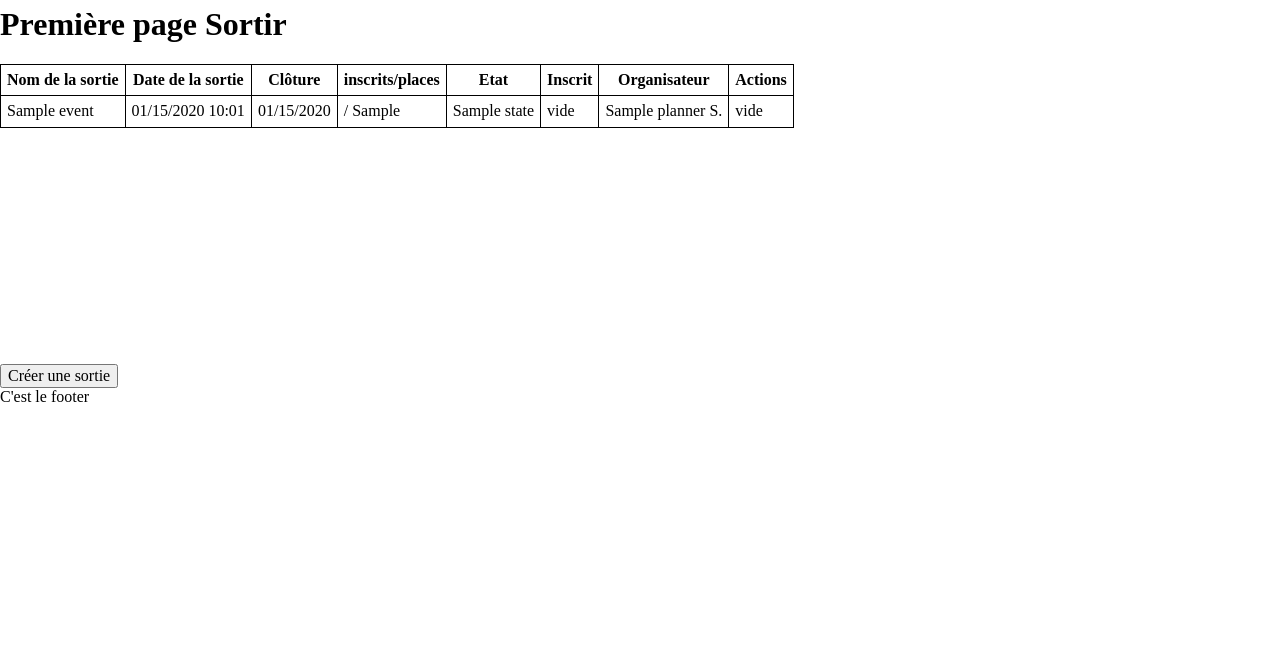
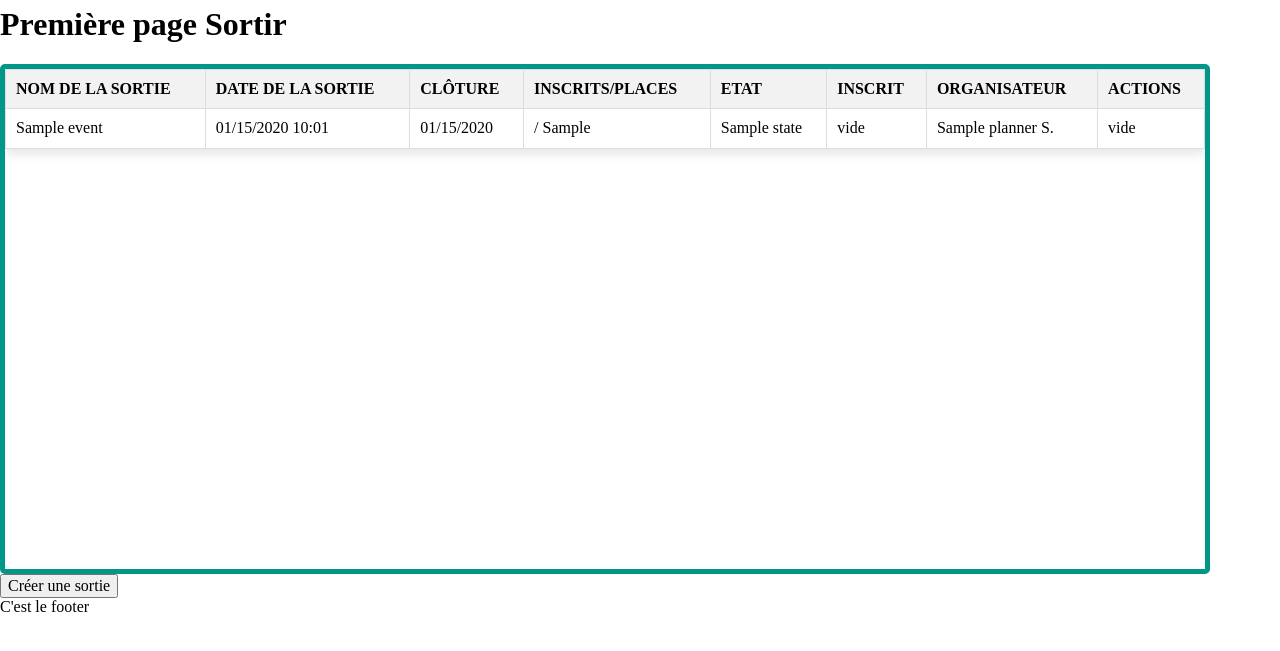
Before and after one commit to DeanCarole/sortir, a Symfony app: template templates/main/home.html.twig in a window 1280 px wide. Shown: the part 34-685 px from the top of the page. Run offline with Twig, Linux system fonts and the light colour scheme; the template is opened without the code that fills it: most values are stand-ins (such as "Sample title", 1, 10 or a date in 2020); some libraries are stand-ins or nearby versions.

Commit message:
MAJ françois

```diff
--- a/public/css/style.css
+++ b/public/css/style.css
@@ -2,20 +2,45 @@ a:hover {
     color: greenyellow;
 }
 
+/* -------- Tableau des sorties de la page d'accueil home -------- */
 .tableau {
-    min-height: 300px;
-    height: 300px; /*pour IE qui comprend rien, et qui ne reconnait pas min-height, mais qui comprend mal height*/
-    min-width: 800px;
-    width: 800px; /*pour IE qui comprend rien*/
-    overflow: auto; /*pour activer les scrollbarres*/
+    min-height: 500px;
+    height: 500px; /* pour permettre une hauteur variable en fonction du contenu */
+    min-width: 1200px;
+    width: 1200px; /* pour permettre une largeur variable en fonction du contenu */
+    overflow: auto; /* pour activer la scrollbar */
+    border: 5px solid #009688;
+    border-radius: 5px;
 }
 
-table, th, td {
-    border: 1px solid black;
+table {
     border-collapse: collapse;
-    padding: 6px;
+    width: 100%; /* remplir la largeur de la div parent */
+    margin-bottom: 20px; /* ajouter un espace entre les tableaux */
+    background-color: #fff;
+    box-shadow: 0 5px 10px rgba(0, 0, 0, 0.1); /* ajouter une ombre portée */
 }
 
+thead th {
+    position: sticky; /* fixer l'en-tête du tableau */
+    top: 0; /* aligner en haut de la div parent */
+    z-index: 1; /* rendre l'en-tête au-dessus des autres éléments */
+    background-color: #f2f2f2; /* couleur de fond pour l'en-tête */
+    font-weight: bold; /* poids de la police pour l'en-tête */
+    text-transform: uppercase; /* mettre le texte en majuscules pour l'en-tête */
+}
+
+th, td {
+    border: 1px solid #ddd;
+    padding: 10px;
+    text-align: left;
+}
+
+th {
+    background-color: #f2f2f2;
+    font-weight: bold;
+    text-transform: uppercase;
+}
 
 /* -------- Bouton connexion (page d'accueil logout) -------- */
 .login-button {
@@ -80,4 +105,15 @@ table, th, td {
 .login-button.green {
     background: linear-gradient(to right, #26a69a, #009688);
 }
-/* -------- Fin bouton connexion (page d'accueil logout) -------- */
+
+/* -------- Design message d'erreur si login ou password erroné -------- */
+.error-login-message {
+    border: 2px solid #FF4D4D;
+    background-color: #FFCDD2;
+    color: #FF4D4D;
+    padding: 15px;
+    margin-bottom: 20px;
+    border-radius: 5px;
+    box-shadow: 0 0 10px #FF4D4D;
+    font-family: 'Helvetica', sans-serif;
+}
--- a/templates/security/login.html.twig
+++ b/templates/security/login.html.twig
@@ -5,7 +5,8 @@
 {% block body %}
 <form method="post">
     {% if error %}
-        <div class="alert alert-danger">{{ error.messageKey|trans(error.messageData, 'security') }}</div>
+        {# <div class="alert alert-danger">{{ error.messageKey|trans(error.messageData, 'security') }}</div> #}
+        <div class="error-login-message">Identifiant ou mot de passe erroné !</div>
     {% endif %}
 
     {% if app.user %}
```
